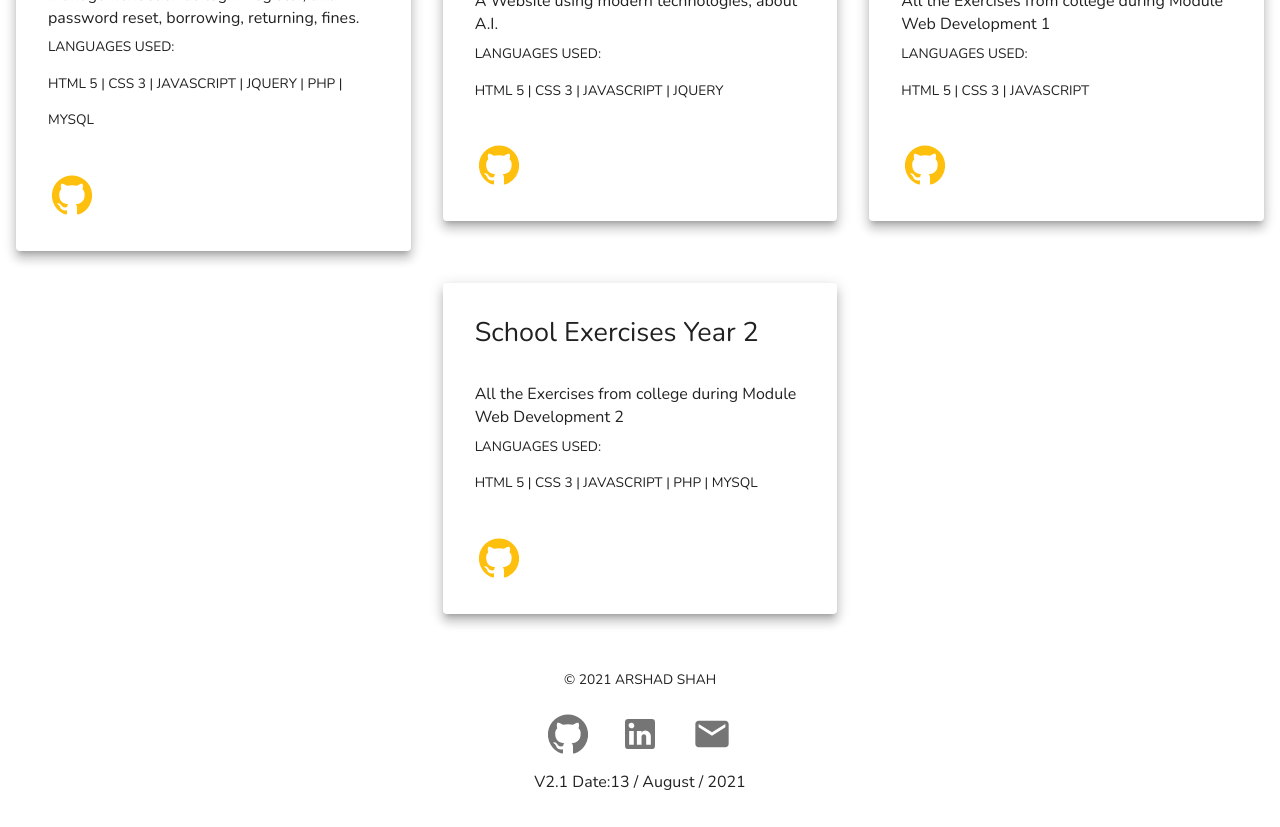
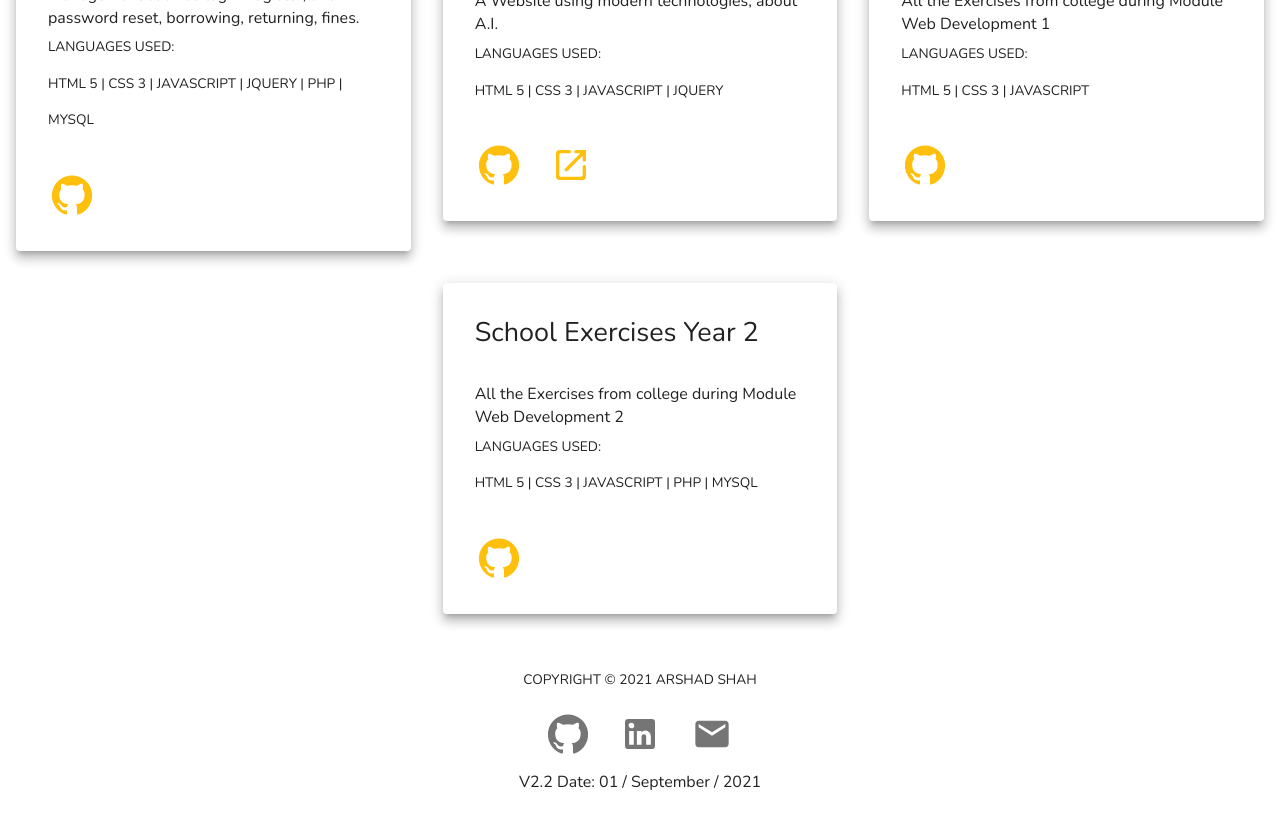
Before and after one commit to arshad-shah/Portfolio-v2, a React (Create React App) app: page / in a window 1280 px wide. Shown: the part 2400-3227 px from the top of the page. Built offline with nearby package versions, Linux system fonts and the light colour scheme.

Commit message:
Updated site navigation to old sites, update tests

```diff
--- a/src/components/Footer.js
+++ b/src/components/Footer.js
@@ -12,7 +12,7 @@ export default function Footer() {
   return (
     <Box className={classes.root}>
       <Typography variant="overline">
-        &copy; {new Date().getFullYear()} Arshad Shah
+        Copyright &copy; {new Date().getFullYear()} Arshad Shah
       </Typography>
       <Box>
         <IconButton
@@ -48,7 +48,9 @@ export default function Footer() {
           <MailIcon fontSize="large" />
         </IconButton>
       </Box>
-      <Typography variant="subtitle2">V2.1 Date:13 / August / 2021</Typography>
+      <Typography variant="subtitle2">
+        V2.2 Date: 01 / September / 2021
+      </Typography>
     </Box>
   );
 }
--- a/src/pages/Projects.js
+++ b/src/pages/Projects.js
@@ -29,6 +29,7 @@ export default function Projects() {
                 languages={data.languages}
                 linkAriaLabel={data.linkAriaLabel}
                 repoLink={data.repoLink}
+                siteLink={data.siteLink}
               />
             </Grid>
           );
--- a/src/pages/components/ProjectCard.js
+++ b/src/pages/components/ProjectCard.js
@@ -7,6 +7,7 @@ import useStyles from "./ProjectCard.styles";
 import { IconButton, Typography } from "@material-ui/core";
 import GitHubIcon from "@material-ui/icons/GitHub";
 import ShopRoundedIcon from "@material-ui/icons/ShopRounded";
+import LaunchRoundedIcon from "@material-ui/icons/LaunchRounded";
 
 export default function ProjectCard({
   heading,
@@ -14,6 +15,7 @@ export default function ProjectCard({
   languages,
   linkAriaLabel,
   repoLink,
+  siteLink,
 }) {
   const classes = useStyles();
   return (
@@ -41,6 +43,18 @@ export default function ProjectCard({
             <GitHubIcon fontSize="large" />
           )}
         </IconButton>
+
+        {siteLink ? (
+          <IconButton
+            data-block="projectlink"
+            role="button"
+            color="secondary"
+            aria-label={linkAriaLabel}
+            href={siteLink}
+          >
+            <LaunchRoundedIcon fontSize="large" />
+          </IconButton>
+        ) : null}
       </CardActions>
     </Card>
   );
--- a/src/pages/projectData.js
+++ b/src/pages/projectData.js
@@ -6,6 +6,7 @@ export const cardData = [
     languages: "HTML | CSS | Javascript | jQuery",
     linkAriaLabel: "link to Github for portfolio version 1",
     repoLink: "https://github.com/arshad-shah/portfoliov1",
+    siteLink: "https://arshad-shah.github.io/portfoliov1/index.html",
   },
 
   {
@@ -39,6 +40,8 @@ export const cardData = [
     languages: "HTML 5 | CSS 3 | Javascript | jQuery",
     linkAriaLabel: "link to Github for yaer wbsite project repo",
     repoLink: "https://github.com/arshad-shah/Year-1-Web-Dev-Project.git",
+    siteLink:
+      "https://arshad-shah.github.io/Year-1-Web-Dev-Project/website/index.html",
   },
   {
     heading: "School Exercises Year 1",
```
Also changed, not shown: 2 other files (tests, documents, lock files or other folders).
